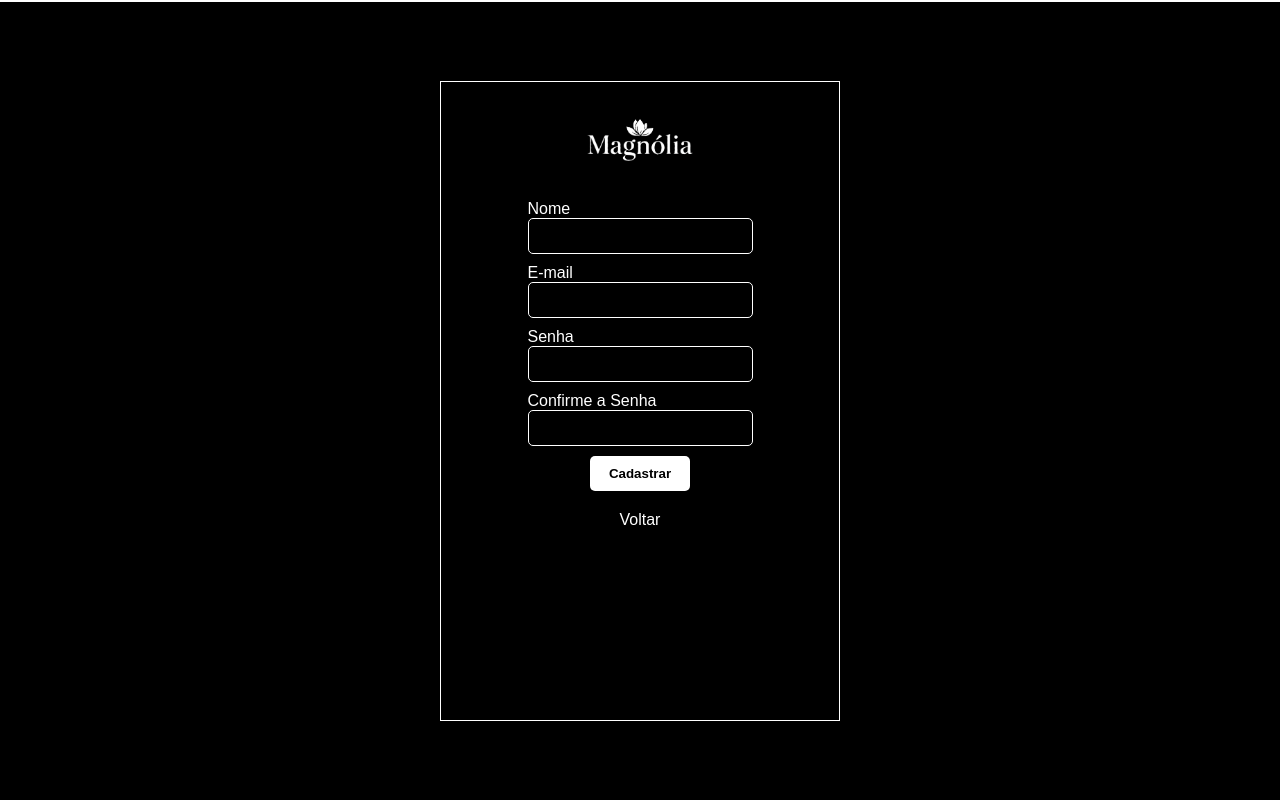
After one commit to LucasMeurerLeichtweis/magnolia, a PHP site: page /formCadUsuario.php in a window 1280 px wide. The commit adds this page. Run offline with PHP 8.4, Linux system fonts and the light colour scheme.

Commit message:
Add 14/10
Boraaa

```diff
--- /dev/null
+++ b/catalogoMagnolia/formCadUsuario.php
@@ -0,0 +1,76 @@
+<?php
+
+if(isset($_POST['button'])){
+    if($_POST['senha']==$_POST['senhaConf']){
+    require_once __DIR__."\classe\Usuario.php";
+    $u = new Usuario($_POST['email'],$_POST['senha'],$_POST['nome']);
+    $u->save();
+    header("location: fazerLogin.php");
+    exit();
+    }else{
+        header("location: formCadUsuario.php?msg=false");
+        exit();
+    }
+}
+?>
+<!DOCTYPE html>
+<html lang="en">
+<head>
+    <meta charset="UTF-8">
+    <meta name="viewport" content="width=device-width, initial-scale=1.0">
+    <link rel="stylesheet" href="style.css">
+    <title>Cadatro</title>
+</head>
+<body>
+    <section>
+    <div class="formulario">
+    <img src="arquivos/logo.png" alt="Logo Magnolia" class="logo">
+    <form method= "POST" action ="formCadUsuario.php">
+
+        <div class="group">
+            <label for=nome>Nome</label>
+            <input id=nome type=text name=nome class=campo>
+        </div>
+
+        <div class="group">
+            <label for=email>E-mail</label>
+            <input id=email type=email name=email class=campo>
+        </div>
+
+        <div class=group>
+            <label for=senha>Senha</label>
+            <input id=senha type=password name=senha required class=campo>
+        </div>
+
+        <div class=group>
+            <label for=senhaConf>Confirme a Senha</label>
+            <input id=senhaConf type=password name=senhaConf required class=campo>
+        </div>
+
+        <div class=group_submit>
+            <input type=submit name=button value="Cadastrar" >
+        </div>
+        <?php
+            if(isset($_GET['msg'])){
+                if($_GET['msg'] === 'false'){
+                    echo '<p>Senha não confirmada!</p>';
+                }else{
+                    echo '<p></p>';
+                }
+            }
+        ?>
+    </form>
+
+        <a href="fazerLogin.php">Voltar</a>
+    </div>
+    </section>
+    <script>
+        const url = new URL(window.location);
+        if (url.searchParams.get("msg") === "false") {
+            url.searchParams.set("msg", "true");
+            window.history.replaceState({}, "", url);
+        }
+    </script>
+
+</body>
+</html>
--- /dev/null
+++ b/catalogoMagnolia/sair.php
@@ -0,0 +1,5 @@
+<?php
+session_start();
+session_destroy();
+header("location: index.php");
+?>
--- /dev/null
+++ b/catalogoMagnolia/style.css
@@ -0,0 +1,275 @@
+*{
+  padding: 0;
+  margin: 0;
+  box-sizing: border-box;
+}
+
+body {
+    margin: 0;
+    font-family: Arial, sans-serif;
+    background-color: #ffffff;
+    display: flex;
+    flex-direction: column;
+    height: 100vh;
+}
+
+header {
+    position: relative;
+    display: flex;
+    align-items: center;
+    justify-content: space-between;
+    padding: 10px 30px;
+    border-bottom: 2px solid black;
+    background-color: #000;
+}
+a{
+    background-color: #fff;
+    border: 10px;
+    border-color: #fff;
+    border-style: solid;
+    border-radius: 20px;
+    color: black;
+    font-weight: bold;
+}
+.logo {
+  width: 120px;
+  margin-bottom: 20px;
+}
+
+header h1 {
+    position: absolute;
+    left: 50%;
+    transform: translateX(-50%);
+    font-size: 1.8rem;
+    color: #fff;
+    margin: 0;
+}
+
+.header-right {
+    display: flex;
+    align-items: center;
+    gap: 10px;
+}
+
+button {
+    background-color: #fff;
+    color: #000;
+    border: 10px;
+    padding: 8px 14px;
+    border-radius: 6px;
+    cursor: pointer;
+    font-size: 0.95rem;
+    transition: background-color 0.2s;
+}
+
+button:hover {
+    background-color: #333;
+}
+
+main {
+    display: flex;
+    flex: 1;
+    min-height: 0;
+}
+
+aside {
+    height: 100vh;
+    width: 250px;
+    background-color: #000000;
+    border-right: 2px solid #ddd;
+    padding: 20px;
+    box-sizing: border-box;
+}
+
+aside h2 {
+    margin-top: 0;
+    font-size: 20px;
+    color: #ffffff;
+}
+
+aside ul {
+    list-style: none;
+    padding: 0;
+    margin: 0;
+}
+
+aside li {
+    margin: 12px 0;
+}
+
+aside a {
+    text-decoration: none;
+    color: #fff;
+    font-weight: 500;
+    transition: color 0.3s;
+    border-style: none;
+    background-color: #000;
+}
+
+aside a:hover {
+    color: #555;
+}
+aside .verTodos {
+    text-decoration: none;
+    color: #fff;
+    font-weight: 750;
+    transition: color 0.3s;
+    border-style: none;
+    background-color: #000;
+}
+
+aside .verTodos:hover {
+    color: #555;
+}
+
+section{
+  height:100vh;
+  width: 100vw;
+  display: flex;
+  justify-content: center;
+  align-items: center;
+  background-color: #000;
+  border-color: #fff;
+  border-top-style:solid;
+  border-width: 2px;
+}
+
+section h1 {
+    margin-top: 0;
+    font-size: 28px;
+    color: #000;
+}
+
+.container {
+    display: flex;
+    flex-wrap: wrap;
+    gap: 20px;
+}
+
+.item {
+    background: #f3f3f3;
+    border: 1px solid #ccc;
+    padding: 20px;
+    flex: 1 1 200px;
+    box-sizing: border-box;
+}
+
+.formulario{
+  width: 400px;
+  height: 80vh;
+  display: flex;
+  flex-direction: column;
+  background-color: #000;
+  border: 1px solid white;
+  padding: 25px;
+  align-items: center;
+
+}
+
+.formulario img{
+    display: flex;
+    margin: none;
+}
+
+.group {
+  display: flex;
+  flex-direction: column;
+  margin: 10px 0;
+  color: #fff;
+  width: 100%;
+}
+
+.groupBack {
+  display: flex;
+  flex-direction: column;
+  margin: 100px 0 0 0;
+  color: #fff;
+  width: 100%;
+
+}
+
+label{
+  flex: 1;
+}
+
+.campo {
+  padding: 8px;
+  border: 1px solid #fff;
+  border-radius: 5px;
+  background-color: transparent;
+  color: #fff;
+  font-size: 1rem;
+}
+.campo:focus {
+  outline: none;
+  border-color: #ccc;
+}
+
+
+.group_submit{
+  display:flex;
+  justify-content: center;
+  margin: 10px;
+}
+
+input[type=submit] {
+  width: 100px;
+  padding: 10px;
+  border: none;
+  border-radius: 5px;
+  background-color: #fff;
+  color: #000;
+  font-weight: bold;
+  cursor: pointer;
+  transition: background 0.3s;
+}
+
+input[type=submit]:hover {
+  background-color: #ccc;
+}
+
+.formulario a{
+    text-decoration: none;
+    color: #fff;
+    font-weight: 500;
+    transition: color 0.3s;
+    border-style: none;
+    background-color: #000;
+    margin: 10px;
+}
+
+.formulario a:hover {
+    color: #555;
+}
+p{
+    text-decoration: none;
+    color: #fff;
+    font-weight: 500;
+    transition: color 0.3s;
+    border-style: none;
+    background-color: #000;
+    margin: 10px;
+}
+.perfil{
+  width: 400px;
+  height: 80vh;
+  display: flex;
+  flex-direction: column;
+  background-color: #000;
+  border: 1px solid white;
+  padding: 25px;
+  align-items: center;
+
+}
+
+.perfil img{
+    display: flex;
+    margin: none;
+}
+.perfil .group{
+    text-align: center;
+}
+
+.perfil .groupBack{
+    text-align: center;
+}
```
Also changed, not shown: catalogoMagnolia/classe/Usuario.php (+23 -6 lines), catalogoMagnolia/fazerLogin.php (+30 -11 lines), catalogoMagnolia/index.php (+63 -14 lines), catalogoMagnolia/restrita.php (+6 -5 lines), catalogoMagnolia/teste.php (+3 -11 lines), catalogoMagnolia/updateSenha.php (added, +82 -0 lines), catalogoMagnolia/verPerfil.php (added, +45 -0 lines), catalogoMagnolia/arquivos/logo.png (added), catalogoMagnolia/formCadItem.php (deleted).
